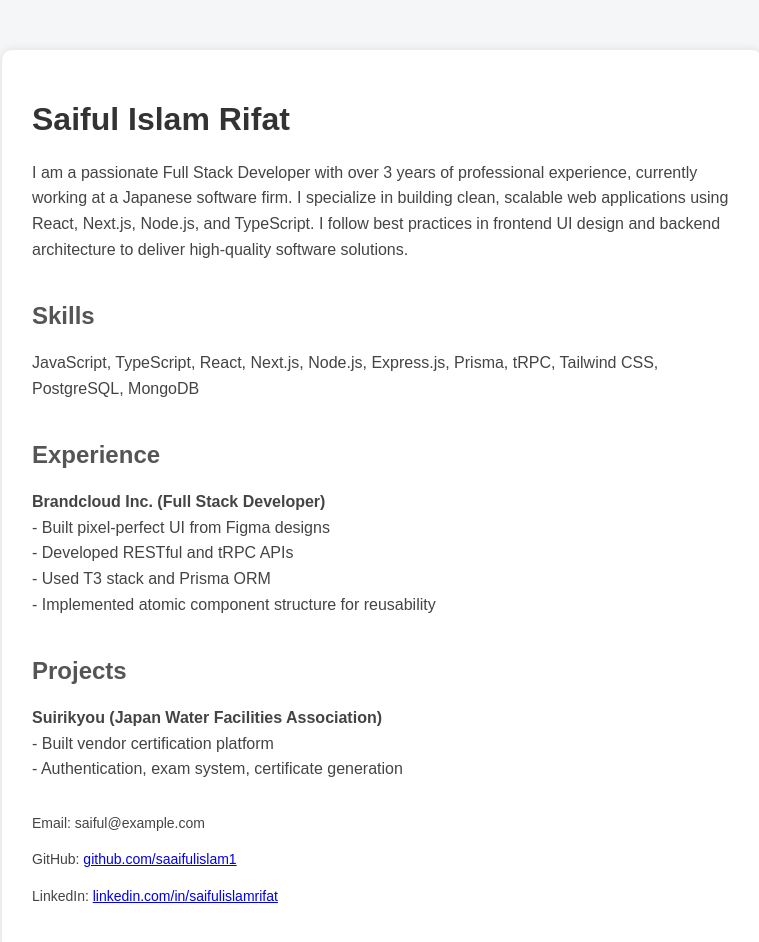
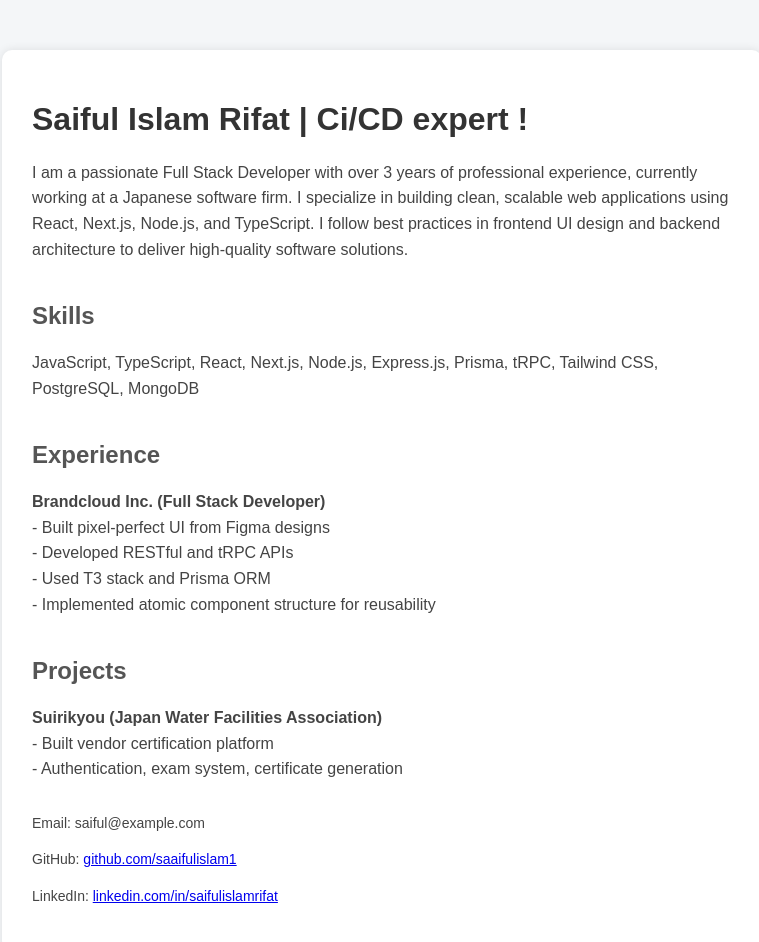
Before and after one commit to saaifulislam1/ci-cd-automation-basic, a plain HTML site: page index.html in a window 1280 px wide. Shown: the whole page, without its empty margins (258-1017 px from the left). Drawn offline with Linux system fonts and the light colour scheme.

Commit message:
title-updated

```diff
--- a/index.html
+++ b/index.html
@@ -39,7 +39,7 @@
   </head>
   <body>
     <div class="container">
-      <h1>Saiful Islam Rifat</h1>
+      <h1>Saiful Islam Rifat | Ci/CD expert !</h1>
       <p>
         I am a passionate Full Stack Developer with over 3 years of professional
         experience, currently working at a Japanese software firm. I specialize
```
